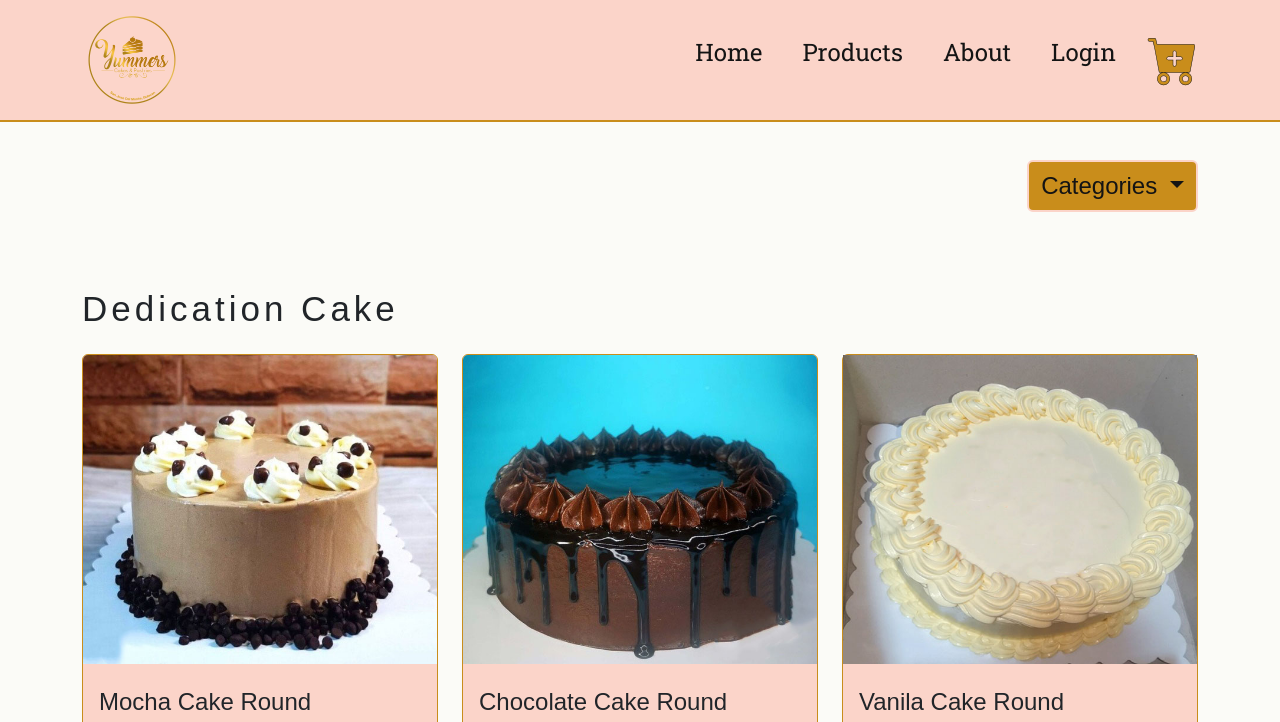
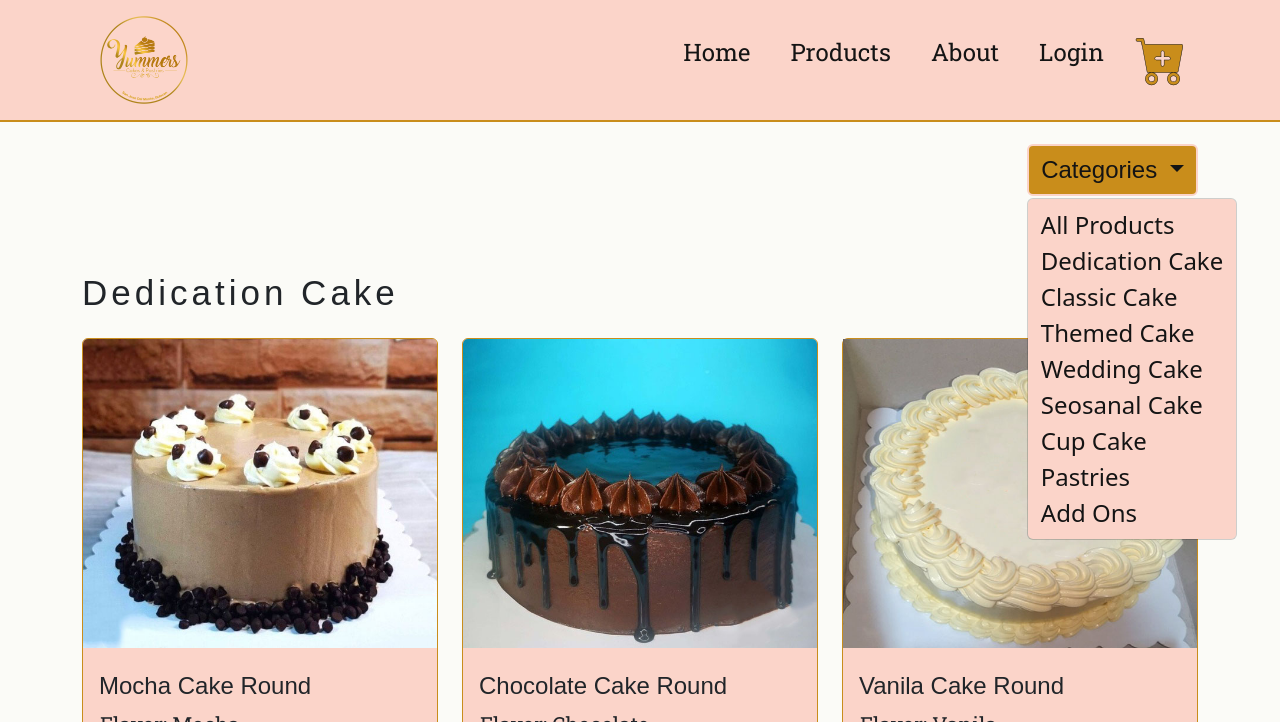
Before and after one commit to hershey041826/yummerscakeph, a plain HTML site: page All_products.html in a window 1280 px wide. Both pictures are taken after a click on the button "Categories". Shown: the top 722 px of the page. Drawn offline with nearby package versions, Linux system fonts and the light colour scheme; a web font is replaced by a local one.

Commit message:
yummers cake ph

```diff
--- a/All_products.html
+++ b/All_products.html
@@ -28,7 +28,7 @@
       id="main_menu"
       class="navbar navbar-expand-md navbar-light fixed-top font-2"
     >
-      <div class="container">
+      <div class="container g-5">
         <a href="index.html" class="navbar-brand">
           <img src="./images/LOGO.png" alt="Yummer's cake Logo" width="100" />
         </a>
@@ -53,22 +53,35 @@
 
       </div>
     </nav>
+
+     <!-- Dropdown Buttton  -->
+
     <section id="dropdown" class="mt-5 pb-1">
         <div class="container">
             <div class="text-end">
     <div class="dropdown">
-        <button class="btn btn-secondary dropdown-toggle font-1" type="button" id="dropdownMenuButton" data-toggle="dropdown" >
-          Categories
+        <button class="btn btn-secondary dropdown-toggle font-1" type="button" id="dropdownMenuButton" data-bs-toggle="dropdown" >
+          Categories<span class="caret"></span>
         </button>
-        <div class="dropdown-menu" >
-          <a class="dropdown-item" href="#">Action</a>
-          <a class="dropdown-item" href="#">Another action</a>
-          <a class="dropdown-item" href="#">Something else here</a>
-        </div>
+        <ul class="dropdown-menu">
+          <li><a href="#">All Products</a></li>
+          <li><a href="#">Dedication Cake</a></li>
+          <li><a href="#">Classic Cake</a></li>
+          <li><a href="#">Themed Cake</a></li>
+          <li><a href="#">Wedding Cake</a></li>
+          <li><a href="#">Seosanal Cake</a></li>
+          <li><a href="#">Cup Cake</a></li>
+          <li><a href="#">Pastries</a></li>
+          <li><a href="#">Add Ons</a></li>
+
+        </ul>
       </div>
     </div>
 </div>
     </section>
+
+    <!-- Dedication Cake -->
+
     <section id="dedication" class="mt-5 pb-5">
         <div class="container">
             <div class="text-start pt-2">
--- a/css/style.css
+++ b/css/style.css
@@ -302,12 +302,29 @@ margin: 1px;
 }
 
 .dropdown {
-  padding-top: 7rem;
+  padding-top: 6rem;
 }
 
 .dropdown #dropdownMenuButton {
   font-size: 1.5rem;
 }
+.dropdown a {
+  text-decoration: none;
+  list-style: none;
+  font-size: 1.5rem;
+  color: #141414;
+  padding: .8rem;
+}
+.dropdown ul {
+  background-color: #fbd4c9;
+}
+
+#dropdown .dropdown-menu li:hover{
+  background: #C98d1b;
+  color: #FBFBF7;
+  border-radius: 5px;
+}
+
 
 #exampleInputEmail1,
 #exampleInputPassword1,
```
